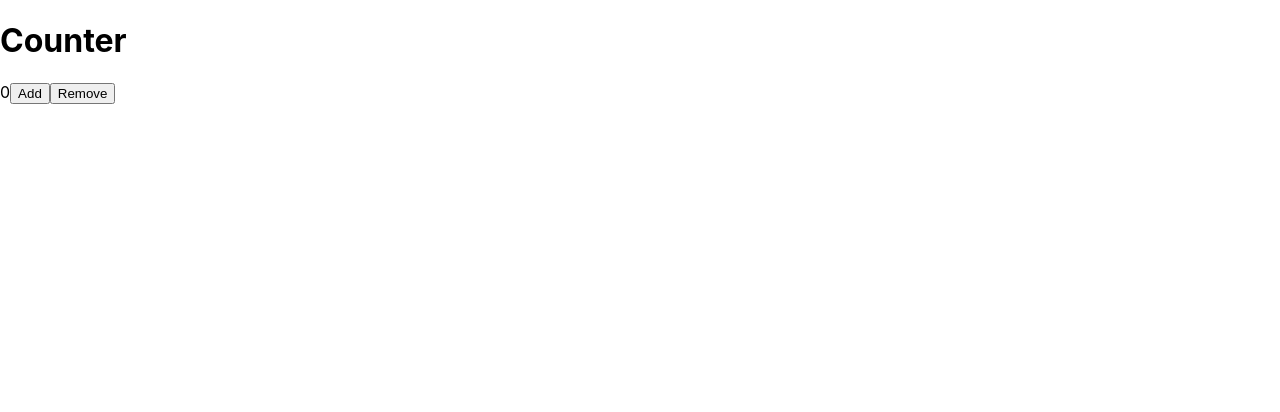
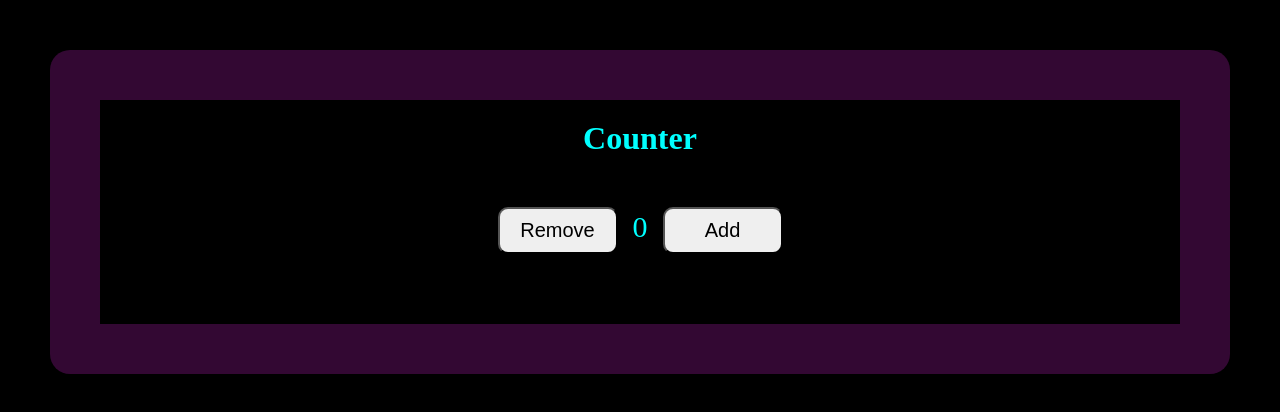
Before and after one commit to Lu-Smith/tdd-react-counter, a React (Create React App) app: page / in a window 1280 px wide. Shown: the top 412 px of the page. Built offline with nearby package versions, Linux system fonts and the light colour scheme.

Commit message:
Updated css

```diff
--- a/src/App.css
+++ b/src/App.css
@@ -1,38 +1,6 @@
 .App {
-  text-align: center;
+  background-color: rgb(51, 8, 51);
+  padding: 50px;
+  margin: 50px;
+  border-radius: 20px;
 }
-
-.App-logo {
-  height: 40vmin;
-  pointer-events: none;
-}
-
-@media (prefers-reduced-motion: no-preference) {
-  .App-logo {
-    animation: App-logo-spin infinite 20s linear;
-  }
-}
-
-.App-header {
-  background-color: #282c34;
-  min-height: 100vh;
-  display: flex;
-  flex-direction: column;
-  align-items: center;
-  justify-content: center;
-  font-size: calc(10px + 2vmin);
-  color: white;
-}
-
-.App-link {
-  color: #61dafb;
-}
-
-@keyframes App-logo-spin {
-  from {
-    transform: rotate(0deg);
-  }
-  to {
-    transform: rotate(360deg);
-  }
-}
--- a/src/App.js
+++ b/src/App.js
@@ -3,7 +3,7 @@ import Counter from './components/Counter';
 
 function App() {
   return (
-    <div>
+    <div className='App'>
       <Counter />
     </div>
   );
--- a/src/components/Counter.js
+++ b/src/components/Counter.js
@@ -1,4 +1,5 @@
 import {useState} from 'react';
+import "./styles/Counter.css";
 
 
 const Counter = ({initialValue}) => {
@@ -19,13 +20,16 @@ const Counter = ({initialValue}) => {
       };
 
   return (
-    <div>
+    <div className='Counter'>
         <h1>
            Counter
         </h1>
+        <div className='container'>
+        <button onClick={remove}>Remove</button>
         <span>{count}</span>
         <button onClick={add}>Add</button>
-        <button onClick={remove}>Remove</button>
+        </div>
+
     </div>
   )
 }
--- /dev/null
+++ b/src/components/styles/Counter.css
@@ -0,0 +1,21 @@
+.Counter {
+    background-color: black;
+    padding: 20px;
+
+}
+
+.container {
+    margin: 50px 0;
+    font-size: 30px;
+}
+
+button {
+    padding: 10px 15px;
+    border-radius: 10px;
+    font-size: 20px;
+    width: 120px;
+}
+
+span {
+    padding: 0 15px;
+}
--- a/src/index.css
+++ b/src/index.css
@@ -1,13 +1,11 @@
-body {
+* {
   margin: 0;
-  font-family: -apple-system, BlinkMacSystemFont, 'Segoe UI', 'Roboto', 'Oxygen',
-    'Ubuntu', 'Cantarell', 'Fira Sans', 'Droid Sans', 'Helvetica Neue',
-    sans-serif;
-  -webkit-font-smoothing: antialiased;
-  -moz-osx-font-smoothing: grayscale;
+  padding: 0;
+  box-sizing: border-box;
 }
 
-code {
-  font-family: source-code-pro, Menlo, Monaco, Consolas, 'Courier New',
-    monospace;
+body {
+  text-align: center;
+  background-color: black;
+  color: aqua;
 }
```
